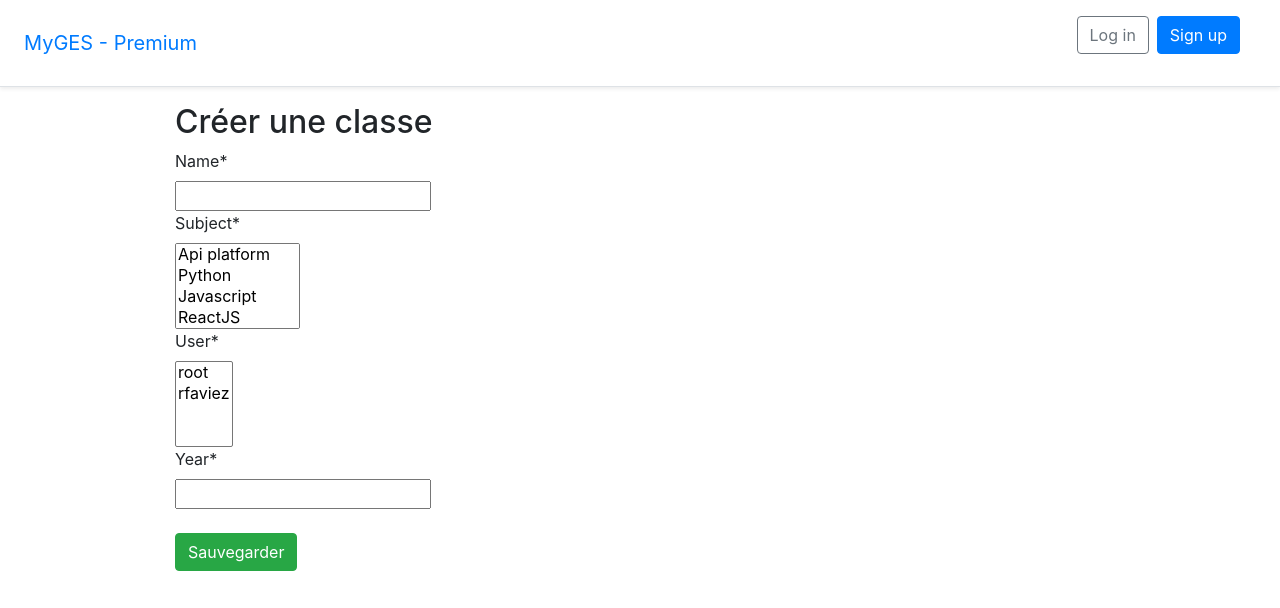
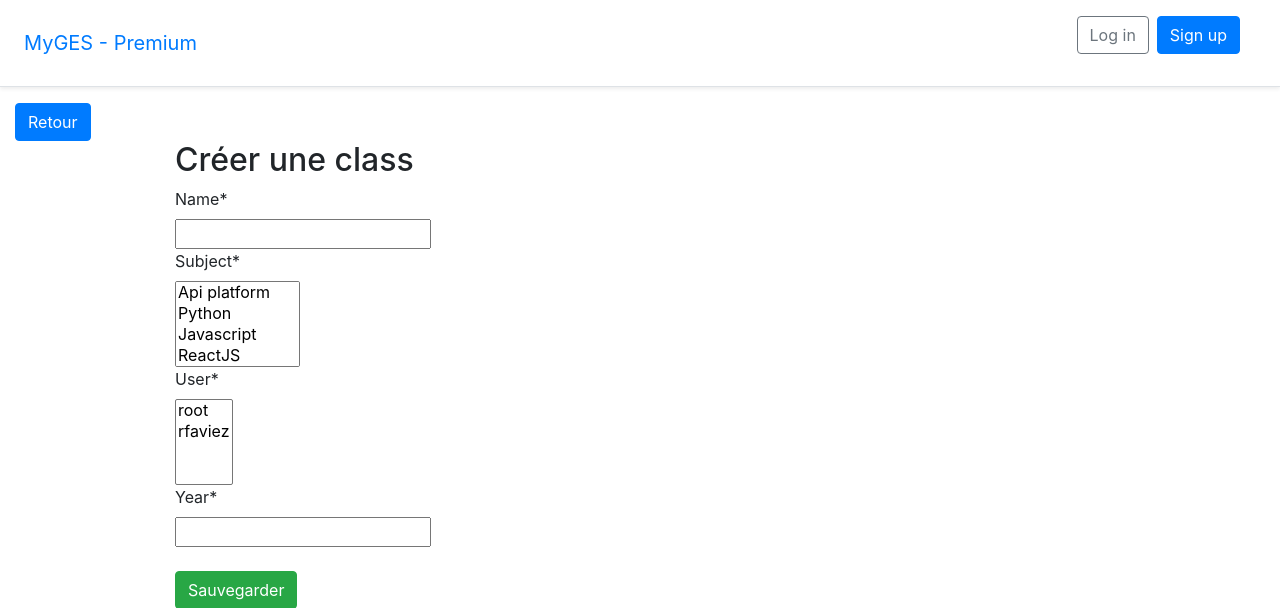
Before and after one commit to ivannaluzhnyi/school-python, a Django app: page /school/class/create in a window 1280 px wide. Shown: the top 608 px of the page. Run offline with Django 3.2, Linux system fonts and the light colour scheme; data comes from the database, SQL or seed files in the repository; some libraries are stand-ins or nearby versions.

Commit message:
feat(Class): move templatess to /pages + add update

```diff
--- a/python_projet/urls.py
+++ b/python_projet/urls.py
@@ -18,5 +18,5 @@ from django.urls import include, path
 
 urlpatterns = [
     path('admin/', admin.site.urls),
-    path('school', include('school_app.urls')),
+    path('school/', include('school_app.urls')),
 ]
--- a/school_app/urls.py
+++ b/school_app/urls.py
@@ -5,25 +5,25 @@ from .views import index_views, subject_views, class_views, note_views
 
 urlpatterns = [
     path('', index_views.HomePageView.as_view(), name='index'),
-    path('/accounts/', include('django.contrib.auth.urls'),),
-    path('/accounts/signup', index_views.SignUpView.as_view(), name='signup'),
+    path('accounts/', include('django.contrib.auth.urls'),),
+    path('accounts/signup', index_views.SignUpView.as_view(), name='signup'),
 
     # Subject
-    path('/subject', subject_views.get_all, name='subject_get_all'),
-    path('/subject/<int:id>', subject_views.get, name='subject_get'),
-    path('/subject/create/', subject_views.create, name='subject_create'),
-    path('/subject/update/<int:id>', subject_views.update, name='subject_update'),
-    path('/subject/delete/<int:id>', subject_views.delete, name='subject_delete'),
+    path('subject', subject_views.get_all, name='subject_get_all'),
+    path('subject/<int:id>', subject_views.get, name='subject_get'),
+    path('subject/create/', subject_views.create, name='subject_create'),
+    path('subject/update/<int:id>', subject_views.update, name='subject_update'),
+    path('subject/delete/<int:id>', subject_views.delete, name='subject_delete'),
 
     # Class
-    path('/class/', class_views.get_all, name='class_get_all'),
-    path('/class/<int:id>', class_views.get, name='class_get'),
-    path('/class/create', class_views.create, name='class_create'),
-    path('/class/update/<int:id>', class_views.update, name='class_update'),
-    path('/class/delete/<int:id>', class_views.delete, name='class_delete'),
+    path('class/', class_views.get_all, name='class_get_all'),
+    path('class/<int:id>', class_views.get, name='class_get'),
+    path('class/create', class_views.create, name='class_create'),
+    path('class/update/<int:id>', class_views.update, name='class_update'),
+    path('class/delete/<int:id>', class_views.delete, name='class_delete'),
 
     # Notes
-    path('/notes', note_views.get_all, name="index_notes"),
-    path('/notes/update/<int:note_id>', note_views.update_view, name="update_note"),
-    path('/notes/delete/<int:note_id>', note_views.delete, name="delete_note")
+    path('notes', note_views.get_all, name="index_notes"),
+    path('notes/update/<int:note_id>', note_views.update_view, name="update_note"),
+    path('notes/delete/<int:note_id>', note_views.delete, name="delete_note")
 ]
--- a/school_app/views/class_views.py
+++ b/school_app/views/class_views.py
@@ -11,7 +11,7 @@ from ..forms.class_form import ClassForm
 
 def get(request, id):
     _class = get_object_or_404(ClassModel, id=id)
-    return render(request, "class/read.html", {"class": _class})
+    return render(request, "pages/classes/read.html", {"class": _class})
 
 
 def get_all(request):
@@ -28,7 +28,7 @@ def get_all(request):
         role = "manager"
     role = "manager"
 
-    return render(request, "class/index.html", {"classes": _classes, "role": role})
+    return render(request, "pages/classes/index.html", {"classes": _classes, "role": role})
 
 
 @csrf_exempt
@@ -49,16 +49,32 @@ def create(request):
         form = ClassForm()
 
     context = {
-        'form': form
+        'form': form,
+        'title': "Créer une class"
     }
-    return render(request, 'class/create.html', context)
+    return render(request, 'pages/classes/manage.html', context)
 
 
 @csrf_exempt
 def update(request, id):
-    data = request.POST.dict()
-    ClassModel.objects.filter(pk=id).update(**data)
-    return redirect('class_get', id)
+    _class = ClassModel.objects.get(pk=id)
+    if request.method == 'POST':
+        form = ClassForm(request.POST)
+        if form.is_valid():
+            data = request.POST.dict()
+            form.save()
+            messages.success(
+                request, "La class {} à bien été modifiée".format(data['name']))
+        else:
+            messages.error(
+                request, 'Il y a des erreurs dans le formulaire, veuillez vérifier')
+    else:
+        form = ClassForm(instance=_class)
+    return render(request, 'pages/classes/manage.html', {
+        'form': form,
+        'mode': "U",
+        "title": "Mettre à jour une classe"
+    })
 
 
 @csrf_exempt
--- a/templates/class/create.html
+++ /dev/null
@@ -1,26 +0,0 @@
-
-{% extends '_base.html' %}
-{% load crispy_forms_tags %}
-
-{% block title %} Création d'une class {% endblock %}
-
-{% block content %}
-    <h2>Créer une classe</h2>
-       {% if messages %}
-            <div class="messages m-3">
-                {% for message in messages %}
-                <div class="alert  {% if message.level == DEFAULT_MESSAGE_LEVELS.ERROR %}: alert-danger {% else %} alert-success {%  endif %} ">
-                    <div {% if message.tags %} class=" {{ message.tags }} " {% endif %}> {{ message }} </div>
-                </div>
-                {% endfor %}
-            </div>
-        {% endif %}
-
-    <form method="post">
-        {% csrf_token %}
-        {{ form|crispy }}
-
-        <br />
-    <button class="btn btn-success" type="submit">Sauvegarder</button>
-    </form>
-{% endblock content %}
--- a/templates/class/index.html
+++ b/templates/pages/classes/index.html
@@ -8,7 +8,7 @@
 <table class="table">
     <thead class="thead-light">
         <tr>
-            <th scope="col">Matière</th>
+            <th scope="col">Matière ({{ classes|length }}) </th>
             <th scope="col">Année</th>
             {% if role == 'manager' %}
             <th scope="col2">Actions</th>
--- /dev/null
+++ b/templates/pages/classes/manage.html
@@ -0,0 +1,27 @@
+{% extends '_base.html' %}
+{% load crispy_forms_tags %}
+
+{% block title %}{% if mode == 'U' %} Modification {% elif mode == 'C' %} Création {% endif %} d'une note {% endblock %}
+{% block header %}
+<a href="{% url 'class_get_all' %}" class="btn btn-primary">Retour</a>
+{% endblock %}
+{% block content %}
+    <h2>{{title}}</h2>
+{% if messages %}
+<div class="messages m-3">
+    {% for message in messages %}
+    <div
+        class="alert  {% if message.level == DEFAULT_MESSAGE_LEVELS.ERROR %}: alert-danger {% else %} alert-success {%  endif %} ">
+        <div {% if message.tags %} class=" {{ message.tags }} " {% endif %}> {{ message }} </div>
+    </div>
+    {% endfor %}
+</div>
+{% endif %}
+
+<form method="post">
+    {% csrf_token %}
+    {{ form|crispy }}
+    <br />
+    <button class="btn btn-success" type="submit">Sauvegarder</button>
+</form>
+{% endblock content %}
--- a/templates/class/read.html
+++ b/templates/pages/classes/read.html
@@ -23,7 +23,7 @@
     <div class="container" style="margin-top: 10%">
         <div class="row justify-content-between">
             <div>
-                    <h4> Matières </h4>
+                    <h4> Matières ({{ class.subject.all|length }}) </h4>
                     <table class="table">
                     <thead class="thead-light">
                         <tr>
@@ -47,7 +47,7 @@
 
             <div>
 
-                    <h4> Eleves </h4>
+                    <h4> Eleves ({{ class.user.all|length }}) </h4>
                     <table class="table">
                     <thead class="thead-light">
                         <tr>
```
